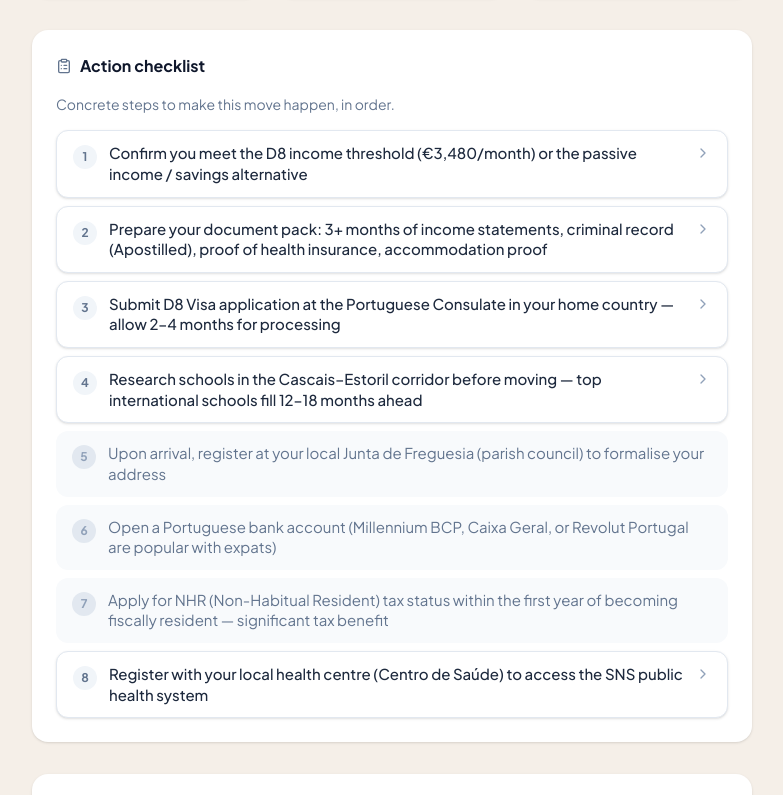
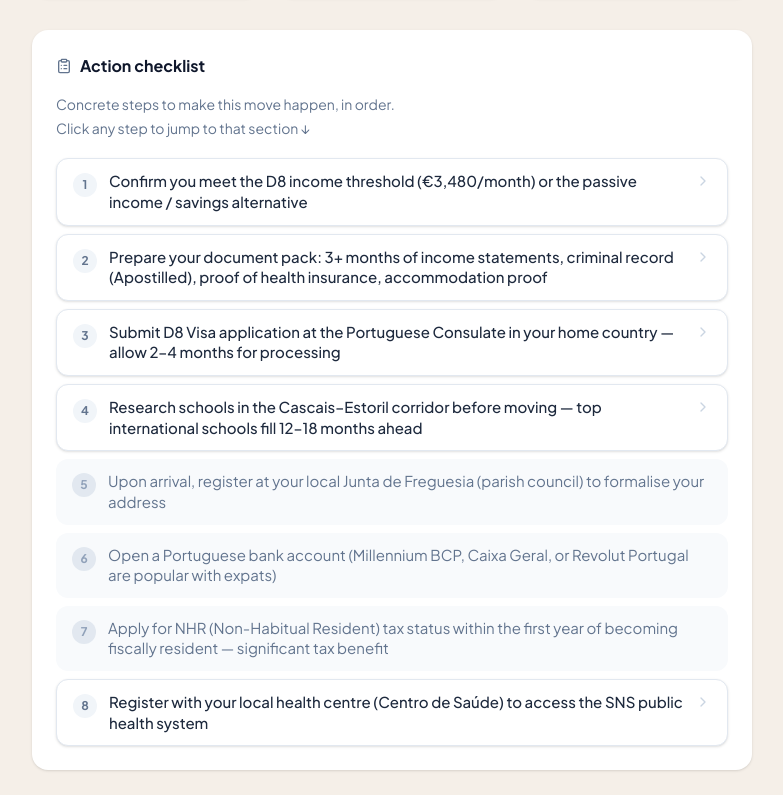
Before and after one commit to EladSOR/family-relo, a Next.js app: page /portugal/lisbon in a window 1280 px wide. Shown: the part 965-1760 px from the top of the page, without its empty margins (248-1031 px from the left). Built offline with nearby package versions, Linux system fonts and the light colour scheme.

Commit message:
Improve checklist guidance and section highlight behavior

```diff
--- a/app/[country]/[city]/page.tsx
+++ b/app/[country]/[city]/page.tsx
@@ -4,7 +4,7 @@ import {
   MapPin, Shield, BadgeDollarSign, Home,
   Stethoscope, GraduationCap, FileText, ExternalLink,
   CheckCircle2, AlertTriangle, Baby, ClipboardList,
-  BookOpen, ChevronRight, Landmark, CreditCard,
+  BookOpen, Landmark, CreditCard,
 } from "lucide-react";
 import citiesData from "@/data/cities.json";
 import countriesData from "@/data/countries.json";
@@ -13,6 +13,7 @@ import { CITY_IMAGES, FALLBACK_IMAGE } from "@/lib/constants";
 import Breadcrumb from "@/components/Breadcrumb";
 import StickySearchHeader from "@/components/StickySearchHeader";
 import VisaPathSelector from "@/components/VisaPathSelector";
+import { ChecklistItems } from "@/components/ChecklistItems";
 
 // ── Static params ─────────────────────────────────────────────────────────────
 
@@ -114,39 +115,13 @@ export default async function CityPage({ params }: Props) {
 
         {/* ── Action checklist ──────────────────────────────────────────── */}
         <Section title="Action checklist" icon={<ClipboardList size={16} className="text-slate-500" />}>
-          <p className="mb-4 text-sm text-slate-500">
+          <p className="mb-1 text-sm text-slate-500">
             Concrete steps to make this move happen, in order.
           </p>
-          <ol className="space-y-2">
-            {dest.actionChecklist.map((step, i) => (
-              <li key={i}>
-                {step.targetSection ? (
-                  <a
-                    href={`#${step.targetSection}`}
-                    className="group flex cursor-pointer items-start gap-3 rounded-xl border border-slate-200 bg-white px-4 py-3 shadow-sm transition-all duration-150 hover:border-emerald-300 hover:bg-emerald-50 hover:shadow"
-                  >
-                    <span className="mt-0.5 flex h-6 w-6 shrink-0 items-center justify-center rounded-full bg-slate-100 text-xs font-bold text-slate-500 transition-colors group-hover:bg-emerald-100 group-hover:text-emerald-700">
-                      {i + 1}
-                    </span>
-                    <span className="flex-1 text-[15px] font-medium leading-snug text-slate-800 transition-colors group-hover:text-emerald-800">
-                      {step.label}
-                    </span>
-                    <ChevronRight
-                      size={16}
-                      className="mt-0.5 shrink-0 text-slate-400 transition-[color,transform] duration-150 group-hover:translate-x-1 group-hover:text-emerald-500"
-                    />
-                  </a>
-                ) : (
-                  <div className="flex items-start gap-3 rounded-xl bg-slate-50 px-4 py-3">
-                    <span className="mt-0.5 flex h-6 w-6 shrink-0 items-center justify-center rounded-full bg-slate-200 text-xs font-bold text-slate-400">
-                      {i + 1}
-                    </span>
-                    <span className="text-[15px] leading-snug text-slate-500">{step.label}</span>
-                  </div>
-                )}
-              </li>
-            ))}
-          </ol>
+          <p className="mb-5 text-sm text-slate-500">
+            Click any step to jump to that section ↓
+          </p>
+          <ChecklistItems steps={dest.actionChecklist} />
         </Section>
 
         {/* ── Family fit ────────────────────────────────────────────────── */}
--- /dev/null
+++ b/components/ChecklistItems.tsx
@@ -0,0 +1,71 @@
+"use client";
+
+import { ChevronRight } from "lucide-react";
+import { useRef } from "react";
+
+type Step = {
+  label: string;
+  targetSection?: string;
+};
+
+export function ChecklistItems({ steps }: { steps: Step[] }) {
+  const holdTimer = useRef<ReturnType<typeof setTimeout> | null>(null);
+  const fadeTimer = useRef<ReturnType<typeof setTimeout> | null>(null);
+
+  function handleClick(e: React.MouseEvent<HTMLAnchorElement>, sectionId: string) {
+    e.preventDefault();
+    const el = document.getElementById(sectionId);
+    if (!el) return;
+
+    // Scroll with extra breathing room below the sticky header
+    const top = el.getBoundingClientRect().top + window.scrollY - 120;
+    window.scrollTo({ top, behavior: "smooth" });
+
+    // Highlight: snap to emerald-100, hold 2 s, then fade out over 1 s
+    if (holdTimer.current) clearTimeout(holdTimer.current);
+    if (fadeTimer.current) clearTimeout(fadeTimer.current);
+    el.style.transition = "none";
+    el.style.backgroundColor = "#d1fae5"; // emerald-100
+    holdTimer.current = setTimeout(() => {
+      el.style.transition = "background-color 1s ease";
+      el.style.backgroundColor = "";
+      fadeTimer.current = setTimeout(() => {
+        el.style.transition = "";
+      }, 1100);
+    }, 2000);
+  }
+
+  return (
+    <ol className="space-y-2">
+      {steps.map((step, i) => (
+        <li key={i}>
+          {step.targetSection ? (
+            <a
+              href={`#${step.targetSection}`}
+              onClick={(e) => handleClick(e, step.targetSection!)}
+              className="group flex cursor-pointer items-start gap-3 rounded-xl border border-slate-200 bg-white px-4 py-3 shadow-sm transition-all duration-150 hover:border-emerald-400 hover:bg-emerald-50 hover:shadow-md"
+            >
+              <span className="mt-0.5 flex h-6 w-6 shrink-0 items-center justify-center rounded-full bg-slate-100 text-xs font-bold text-slate-500 transition-colors group-hover:bg-emerald-100 group-hover:text-emerald-700">
+                {i + 1}
+              </span>
+              <span className="flex-1 text-[15px] font-medium leading-snug text-slate-800 transition-colors group-hover:text-emerald-800">
+                {step.label}
+              </span>
+              <ChevronRight
+                size={16}
+                className="mt-0.5 shrink-0 text-slate-300 transition-[color,transform] duration-150 group-hover:translate-x-1 group-hover:text-emerald-500"
+              />
+            </a>
+          ) : (
+            <div className="flex items-start gap-3 rounded-xl bg-slate-50 px-4 py-3">
+              <span className="mt-0.5 flex h-6 w-6 shrink-0 items-center justify-center rounded-full bg-slate-200 text-xs font-bold text-slate-400">
+                {i + 1}
+              </span>
+              <span className="text-[15px] leading-snug text-slate-500">{step.label}</span>
+            </div>
+          )}
+        </li>
+      ))}
+    </ol>
+  );
+}
```
